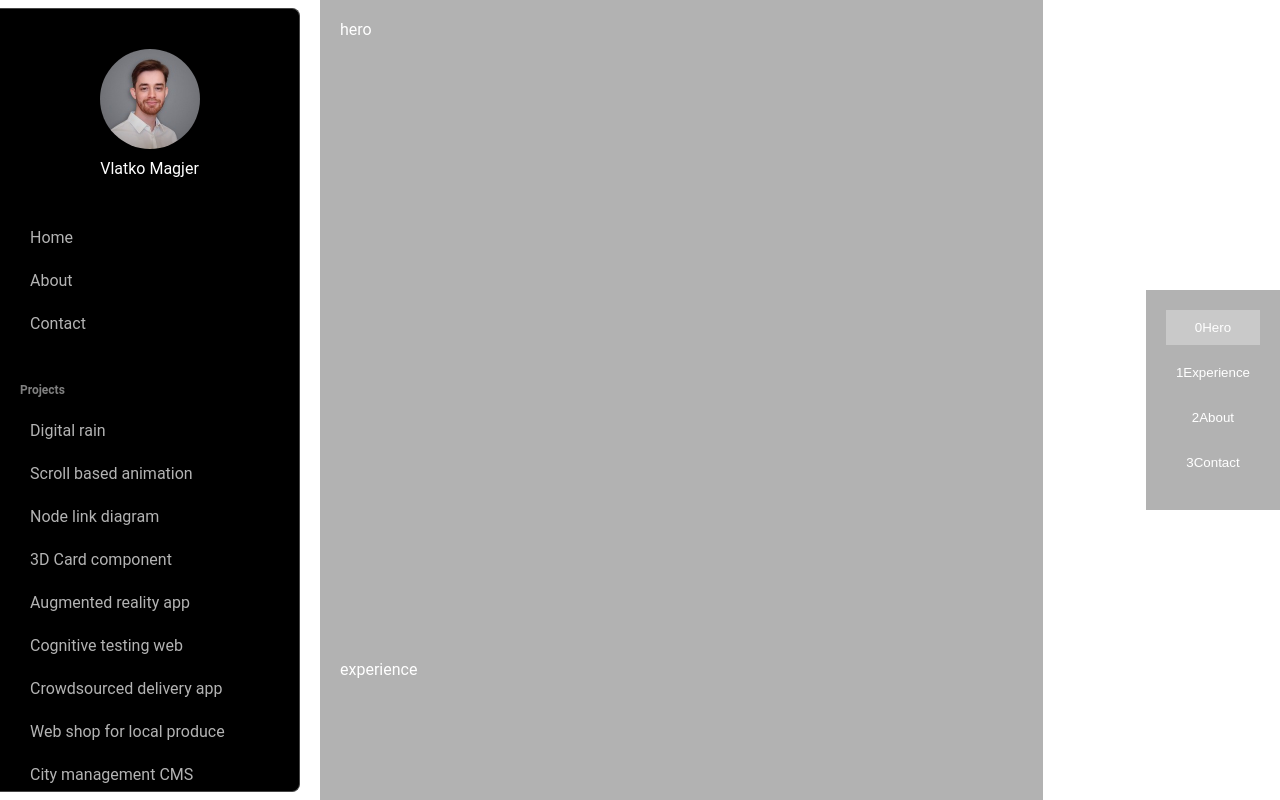
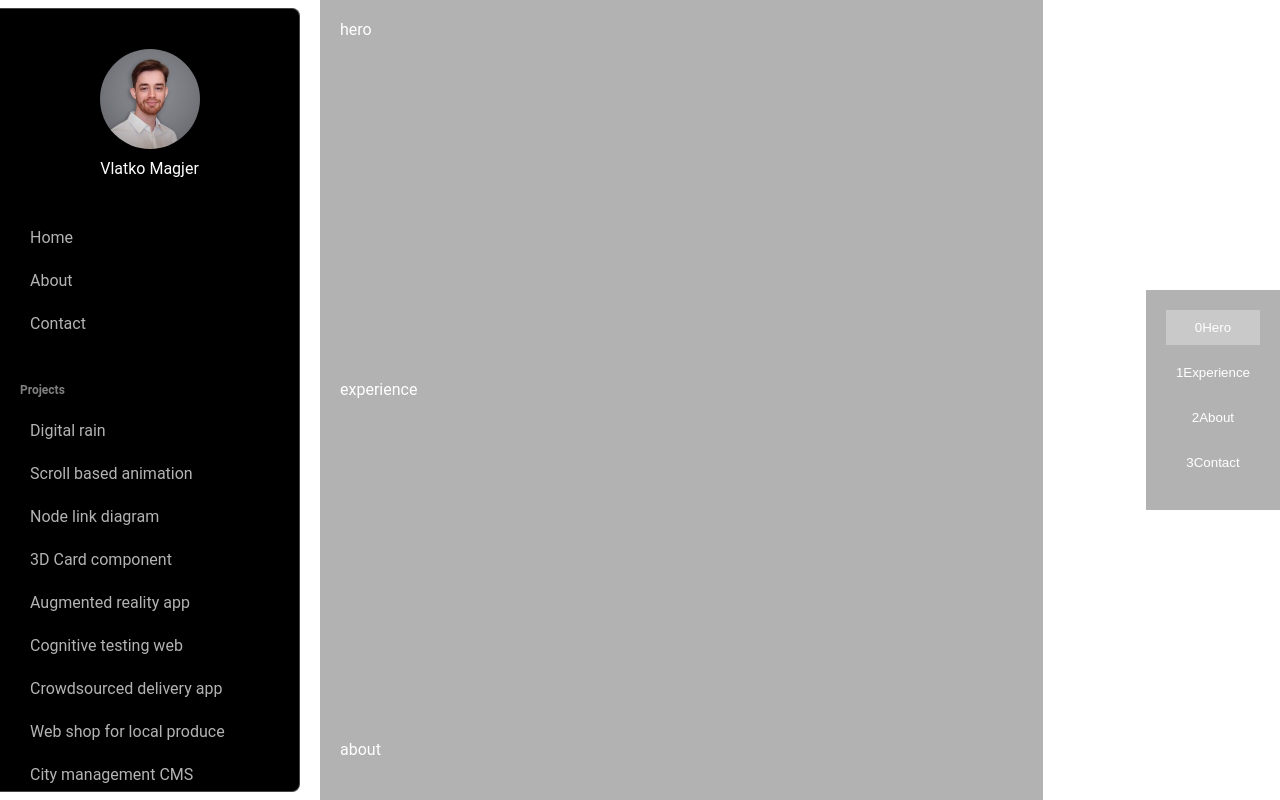
Before and after one commit to vmagjer/my-portfolio, a React (Vite) app: page /project in a window 1280 px wide. Shown: the top 800 px of the page. Built offline with nearby package versions, Linux system fonts and the light colour scheme.

Commit message:
Refactor Summary and ProjectView components to use named exports

```diff
--- a/src/components/Summary.tsx
+++ b/src/components/Summary.tsx
@@ -10,7 +10,7 @@ type Props = {
   items: Section[]
 }
 
-function Summary({ items }: Props) {
+export default function Summary({ items }: Props) {
   const sectionIds = useMemo(() => items.map((item) => item.id), [items])
   const { activeSection, scrollToSection } = useActiveSection(sectionIds)
 
@@ -30,8 +30,6 @@ function Summary({ items }: Props) {
     </Container>
   )
 }
-
-export default Summary
 
 const Container = styled.div`
   position: fixed;
--- a/src/pages/ProjectView.tsx
+++ b/src/pages/ProjectView.tsx
@@ -9,7 +9,7 @@ const sections: SectionType[] = [
   { id: 'contact', title: 'Contact' },
 ]
 
-function ProjectView() {
+export default function ProjectView() {
   return (
     <Container>
       <Summary items={sections} />
@@ -23,8 +23,6 @@ function ProjectView() {
     </Container>
   )
 }
-
-export default ProjectView
 
 const Container = styled.div`
   min-height: 100vh;
@@ -44,7 +42,11 @@ const Section = styled.div`
   color: white;
   background: rgba(000 000 000 / 0.3);
 
-  min-height: 80vh;
+  min-height: 360px;
   width: 100%;
   max-width: 800px;
+
+  &:last-of-type {
+    min-height: 100vh;
+  }
 `
```
